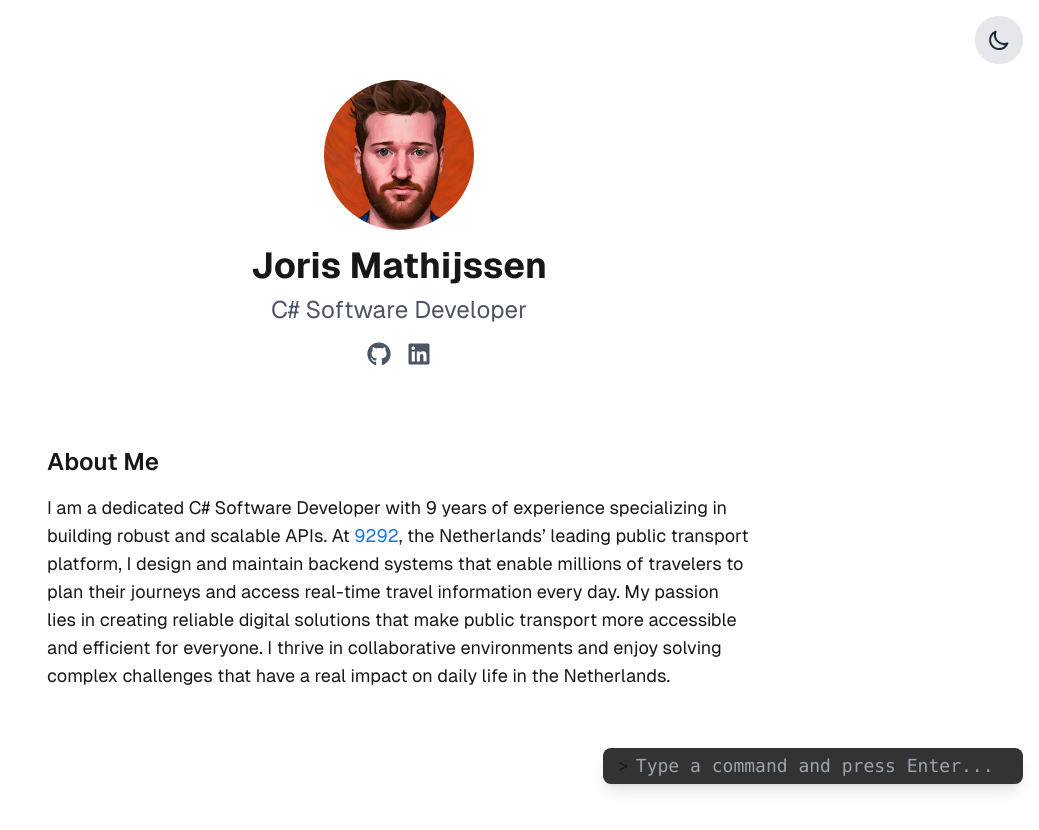
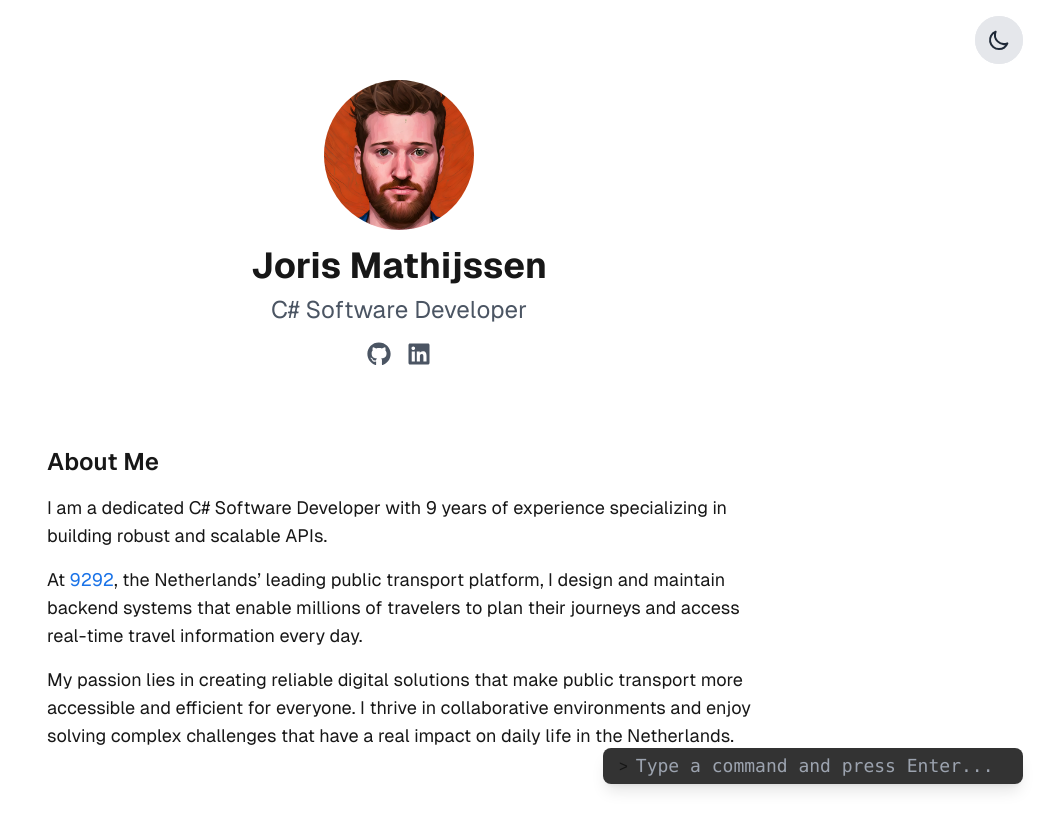
Before and after one commit to jorismathijssen/Portfolio, a Next.js app: page / in a window 1280 px wide. Shown: the top 830 px of the page, without its empty margins (241-1280 px from the left). Built offline with nearby package versions, Linux system fonts and the light colour scheme.

Commit message:
Latest version

```diff
--- a/app/page.tsx
+++ b/app/page.tsx
@@ -52,16 +52,25 @@ export default function Home() {
           <h2 id="about-heading" className="text-2xl font-semibold mb-4">
             About Me
           </h2>
-          <p className="text-lg">
+          <p className="text-lg mb-4">
             I am a dedicated C# Software Developer with 9 years of experience
-            specializing in building robust and scalable APIs. At{" "}
-            <a href="https://9292.nl" target="_blank" rel="noopener noreferrer">
+            specializing in building robust and scalable APIs.
+          </p>
+          <p className="text-lg mb-4">
+            At{" "}
+            <a
+              href="https://9292.nl"
+              target="_blank"
+              rel="noopener noreferrer"
+            >
               9292
             </a>
             , the Netherlands’ leading public transport platform, I design and
             maintain backend systems that enable millions of travelers to plan
-            their journeys and access real-time travel information every day. My
-            passion lies in creating reliable digital solutions that make public
+            their journeys and access real-time travel information every day.
+          </p>
+          <p className="text-lg">
+            My passion lies in creating reliable digital solutions that make public
             transport more accessible and efficient for everyone. I thrive in
             collaborative environments and enjoy solving complex challenges that
             have a real impact on daily life in the Netherlands.
```
